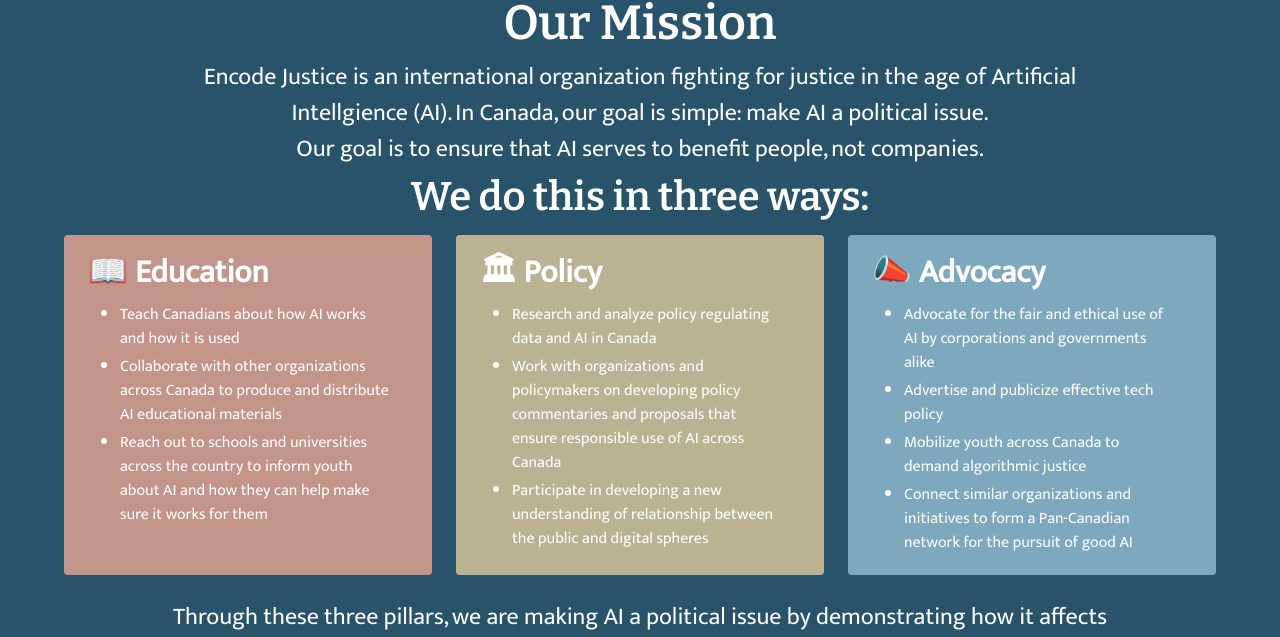
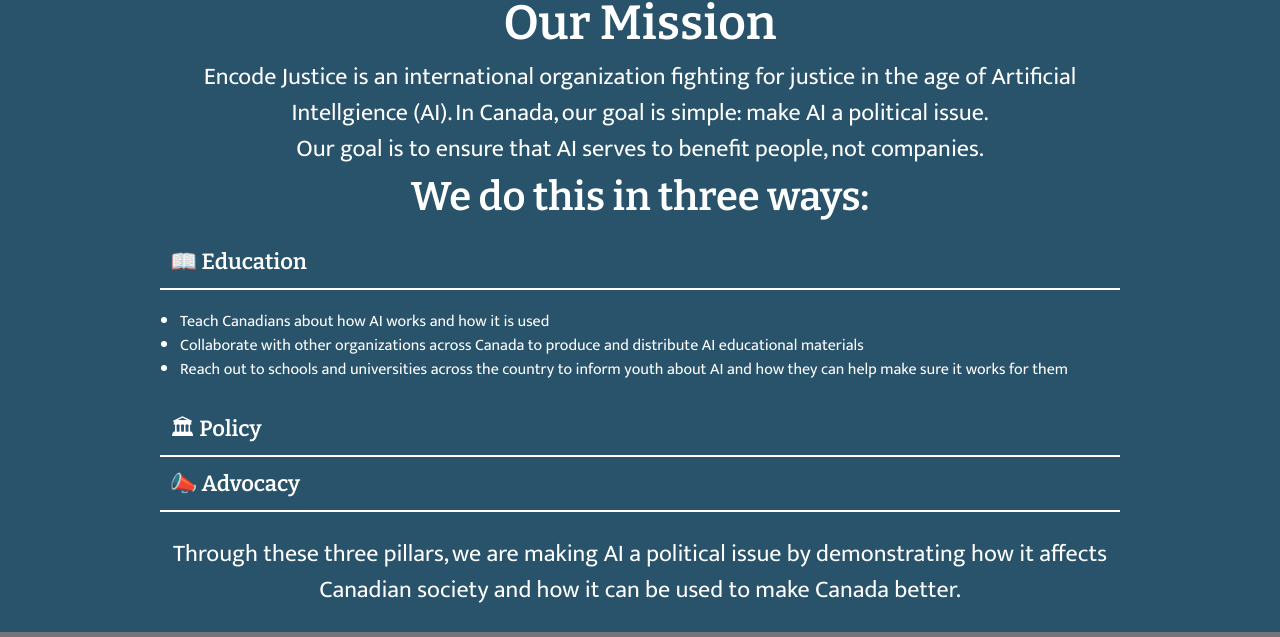
Before and after one commit to iepstein01/encode-justice-canada-website, a website: page index.html in a window 1280 px wide. Shown: the part 765-1402 px from the top of the page. Drawn offline with nearby package versions, Linux system fonts and the light colour scheme.

Commit message:
changed card style for three pillars information

```diff
--- a/index.css
+++ b/index.css
@@ -27,15 +27,15 @@
 }
 
 .education-block {
-	background-color: #C2948A;
+
 }
 
 .policy-block {
-	background-color: #BBB193;
+
 }
 
 .advocacy-block {
-	background-color: #7EA8BE;
+
 }
 
 .icon-button {
@@ -151,3 +151,99 @@
 .icon-button:hover .icon-form {
 	color: white;
 }
+
+summary {
+	display: block;
+	text-align: justify;
+	cursor: pointer;
+	padding: 10px;
+	font-family: "Bitter";
+	font-size: 22px;
+	transition: .3s;
+	border-bottom: 2px solid;
+	user-select: none;
+  }
+
+  details > div {
+	display: flex;
+	flex-wrap: wrap;
+	overflow: auto;
+	height: 100%;
+	user-select: none;
+	padding: 0 20px;
+	line-height: 1.5;
+  }
+
+  details > div > img {
+	align-self: flex-start;
+	max-width: 100%;
+	margin-top: 20px;
+  }
+
+  details > div > p {
+	flex: 1;
+  }
+
+  @media (min-width: 768px) {
+	details[open] > div > p {
+	  opacity: 0;
+	  animation-name: showContent;
+	  animation-duration: 0.6s;
+	  animation-delay: 0.2s;
+	  animation-fill-mode: forwards;
+	  margin: 0;
+	  padding-left: 20px;
+	}
+
+	details[open] > div {
+	  animation-name: slideDown;
+	  animation-duration: 0.3s;
+	  animation-fill-mode: forwards;
+	}
+
+	details[open] > div > img {
+	  opacity: 0;
+	  height: 100%;
+	  margin: 0;
+	  animation-name: showImage;
+	  animation-duration: 0.3s;
+	  animation-delay: 0.15s;
+	  animation-fill-mode: forwards;
+	}
+  }
+
+  @keyframes slideDown {
+	from {
+	  opacity: 0;
+	  height: 0;
+	  padding: 0;
+	}
+
+	to {
+	  opacity: 1;
+	  height: var(--contentHeight);
+	  padding: 20px;
+	}
+  }
+
+  @keyframes showImage {
+	from {
+	  opacity: 0;
+	  clip-path: inset(50% 0 50% 0);
+	  transform: scale(0.4);
+	}
+
+	to {
+	  opacity: 1;
+	  clip-path: inset(0 0 0 0);
+	}
+  }
+
+  @keyframes showContent {
+	from {
+	  opacity: 0;
+	}
+	to {
+	  opacity: 1;
+	}
+  }
--- a/index.html
+++ b/index.html
@@ -3,7 +3,7 @@
 
 <head>
     <title>Encode Justice Canada</title>
-
+    <script src="https://kit.fontawesome.com/1c2c2462bf.js" crossorigin="anonymous"></script>
     <meta charset="utf-8">
     <meta name="viewport" content="width=device-width, initial-scale=1">
     <link rel="stylesheet" href="https://cdn.jsdelivr.net/npm/bulma@0.9.2/css/bulma.min.css">
@@ -78,85 +78,43 @@
                 We do this in three ways:
             </p>
         </div>
-        <div class="container">
-            <div class="tile is-ancestor">
-                <div class=" tile is-parent">
-                    <article class="tile is-child notification education-block">
-                        <div class="content">
-                            <p class="title">📖 Education</p>
-                            <p class="subtitle"></p>
-                            <div class="content">
-                                <ul>
-                                    <li>
-                                        Teach Canadians about how AI works and how it is used
-                                    </li>
-                                    <li>
-                                        Collaborate with other organizations across Canada to produce and distribute AI
-                                        educational materials
-                                    </li>
-                                    <li>
-                                        Reach out to schools and universities across the country to inform youth about
-                                        AI
-                                        and
-                                        how they can help make sure it works for them
-                                    </li>
-                                </ul>
-                            </div>
-                        </div>
-                    </article>
+        <div class="container is-max-desktop has-text-centered">
+            <details open>
+                <summary>📖 Education</summary>
+                <div>
+                    <ul style="list-style-type: disc; text-align: justify;">
+                        <li>Teach Canadians about how AI works and how it is used</li>
+                        <li>Collaborate with other organizations across Canada to produce and distribute AI educational
+                            materials</li>
+                        <li>Reach out to schools and universities across the country to inform youth about AI and how
+                            they can help make sure it works for them</li>
+                    </ul>
                 </div>
-                <div class="tile is-parent">
-                    <article class="tile is-child notification policy-block">
-                        <div class=" content">
-                            <p class="title">🏛 Policy</p>
-                            <p class="subtitle"></p>
-                            <div class="content">
-                                <ul>
-                                    <li>
-                                        Research and analyze policy regulating data and AI in Canada
-                                    </li>
-                                    <li>
-                                        Work with organizations and policymakers on developing policy commentaries and
-                                        proposals that ensure responsible use of AI across Canada
-                                    </li>
-                                    <li>
-                                        Participate in developing a new understanding of relationship between the public
-                                        and
-                                        digital spheres
-                                    </li>
-                                </ul>
-                            </div>
-                        </div>
-                    </article>
+            </details>
+            <details>
+                <summary>🏛 Policy</summary>
+                <div>
+                    <ul style="list-style-type: disc; text-align: justify;">
+                        <li>Research and analyze policy regulating data and AI in Canada</li>
+                        <li>Work with organizations and policymakers on developing policy commentaries and proposals
+                            that ensure responsible use of AI across Canada</li>
+                        <li>Participate in developing a new understanding of relationship between the public and digital
+                            spheres</li>
+                    </ul>
                 </div>
-                <div class="tile is-parent">
-                    <article class=" tile is-child notification advocacy-block">
-                        <div class="content">
-                            <p class="title">📣 Advocacy</p>
-                            <p class="subtitle"></p>
-                            <div class="content">
-                                <ul>
-                                    <li>
-                                        Advocate for the fair and ethical use of AI by corporations and governments
-                                        alike
-                                    </li>
-                                    <li>
-                                        Advertise and publicize effective tech policy
-                                    </li>
-                                    <li>
-                                        Mobilize youth across Canada to demand algorithmic justice
-                                    </li>
-                                    <li>
-                                        Connect similar organizations and initiatives to form a Pan-Canadian network for
-                                        the
-                                        pursuit of good AI
-                                    </li>
-                                </ul>
-                            </div>
-                        </div>
-                    </article>
+            </details>
+            <details>
+                <summary>📣 Advocacy</summary>
+                <div>
+                    <ul style="list-style-type: disc; text-align: justify;">
+                        <li>Advocate for the fair and ethical use of AI by corporations and governments alike</li>
+                        <li>Advertise and publicize effective tech policy</li>
+                        <li>Mobilize youth across Canada to demand algorithmic justice</li>
+                        <li>Connect similar organizations and initiatives to form a Pan-Canadian network for the pursuit
+                            of good AI</li>
+                    </ul>
                 </div>
-            </div>
+            </details>
         </div>
         <br>
         <div class="container is-max-desktop has-text-centered">
@@ -168,6 +126,7 @@
             </div>
         </div>
         <br>
+        </div>
     </section>
     <section class="footer-section">
         <br>
```
